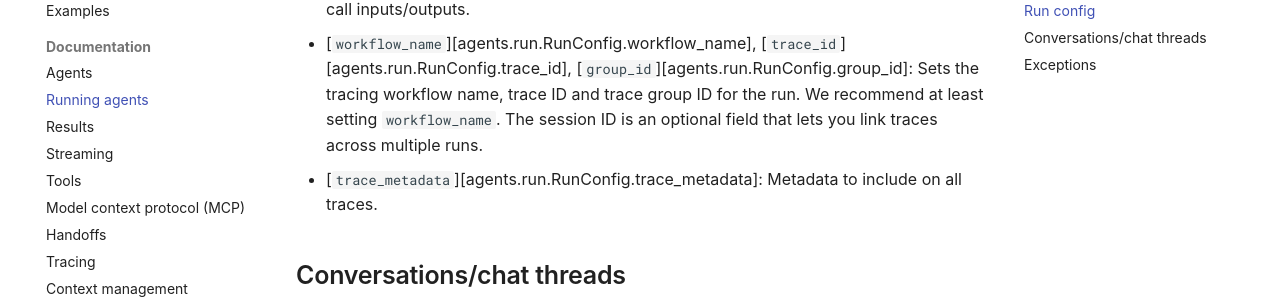
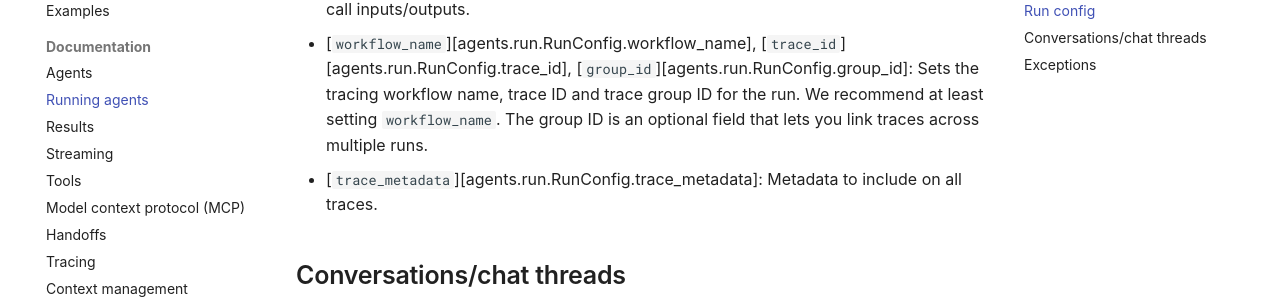
Before and after one commit to Radoslaw-Lisowski/openai-agents-python, an MkDocs documentation site: the page built from docs/running_agents.md, in a window 1280 px wide and 900 px high, scrolled down 2030 px. Shown: the part 151-453 px from the top of the window. Built offline with MkDocs 1.6.1 and Material for MkDocs 9.7.7, drawn with Linux system fonts in a browser that asks for light colours; some web fonts are replaced.

Commit message:
Fix reference to group id as session id (#430)
Group ID is being mistakenly referenced as Session ID, which is a bit
confusing.

```diff
--- a/docs/running_agents.md
+++ b/docs/running_agents.md
@@ -53,7 +53,7 @@ The `run_config` parameter lets you configure some global settings for the agent
 -   [`handoff_input_filter`][agents.run.RunConfig.handoff_input_filter]: A global input filter to apply to all handoffs, if the handoff doesn't already have one. The input filter allows you to edit the inputs that are sent to the new agent. See the documentation in [`Handoff.input_filter`][agents.handoffs.Handoff.input_filter] for more details.
 -   [`tracing_disabled`][agents.run.RunConfig.tracing_disabled]: Allows you to disable [tracing](tracing.md) for the entire run.
 -   [`trace_include_sensitive_data`][agents.run.RunConfig.trace_include_sensitive_data]: Configures whether traces will include potentially sensitive data, such as LLM and tool call inputs/outputs.
--   [`workflow_name`][agents.run.RunConfig.workflow_name], [`trace_id`][agents.run.RunConfig.trace_id], [`group_id`][agents.run.RunConfig.group_id]: Sets the tracing workflow name, trace ID and trace group ID for the run. We recommend at least setting `workflow_name`. The session ID is an optional field that lets you link traces across multiple runs.
+-   [`workflow_name`][agents.run.RunConfig.workflow_name], [`trace_id`][agents.run.RunConfig.trace_id], [`group_id`][agents.run.RunConfig.group_id]: Sets the tracing workflow name, trace ID and trace group ID for the run. We recommend at least setting `workflow_name`. The group ID is an optional field that lets you link traces across multiple runs.
 -   [`trace_metadata`][agents.run.RunConfig.trace_metadata]: Metadata to include on all traces.
 
 ## Conversations/chat threads
```
